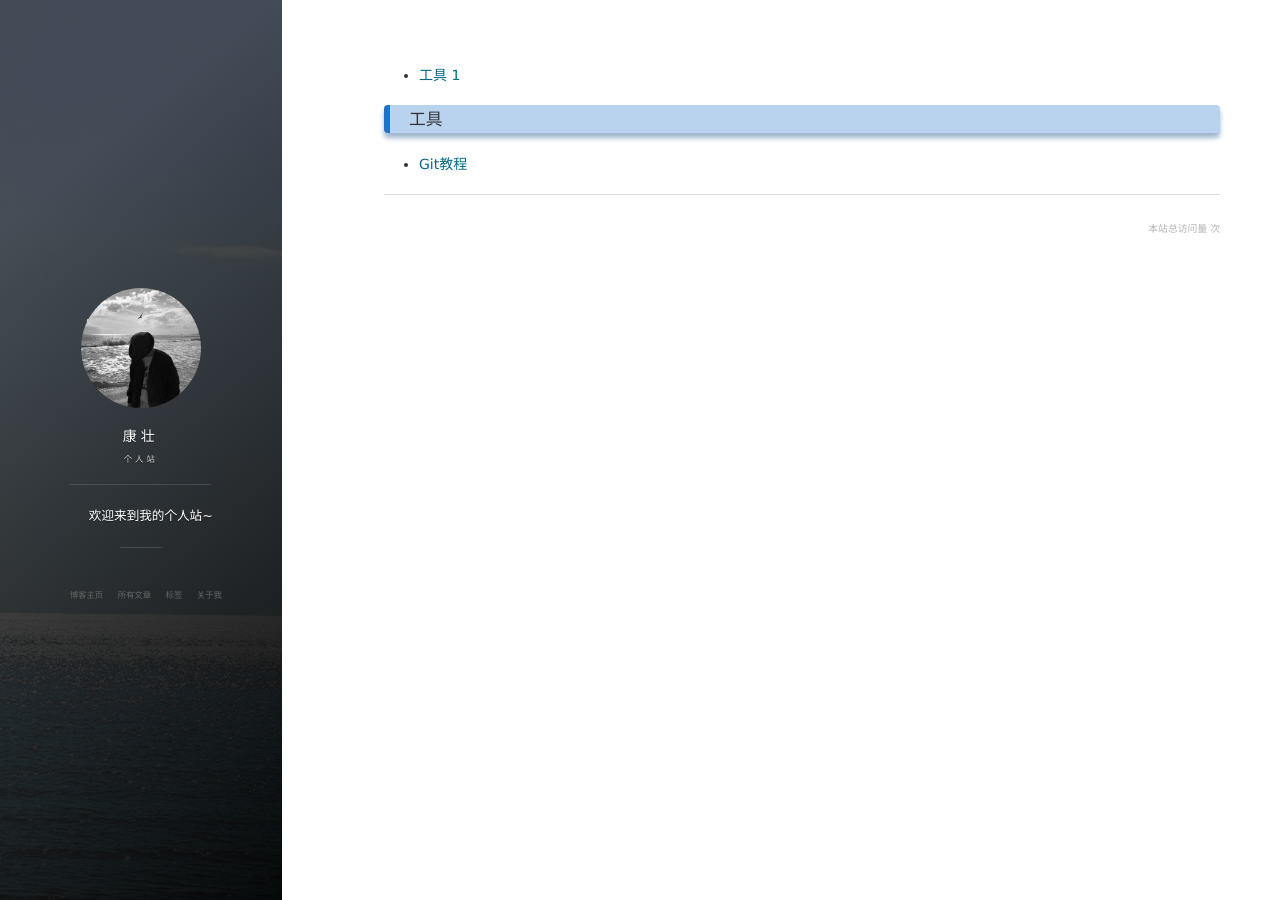
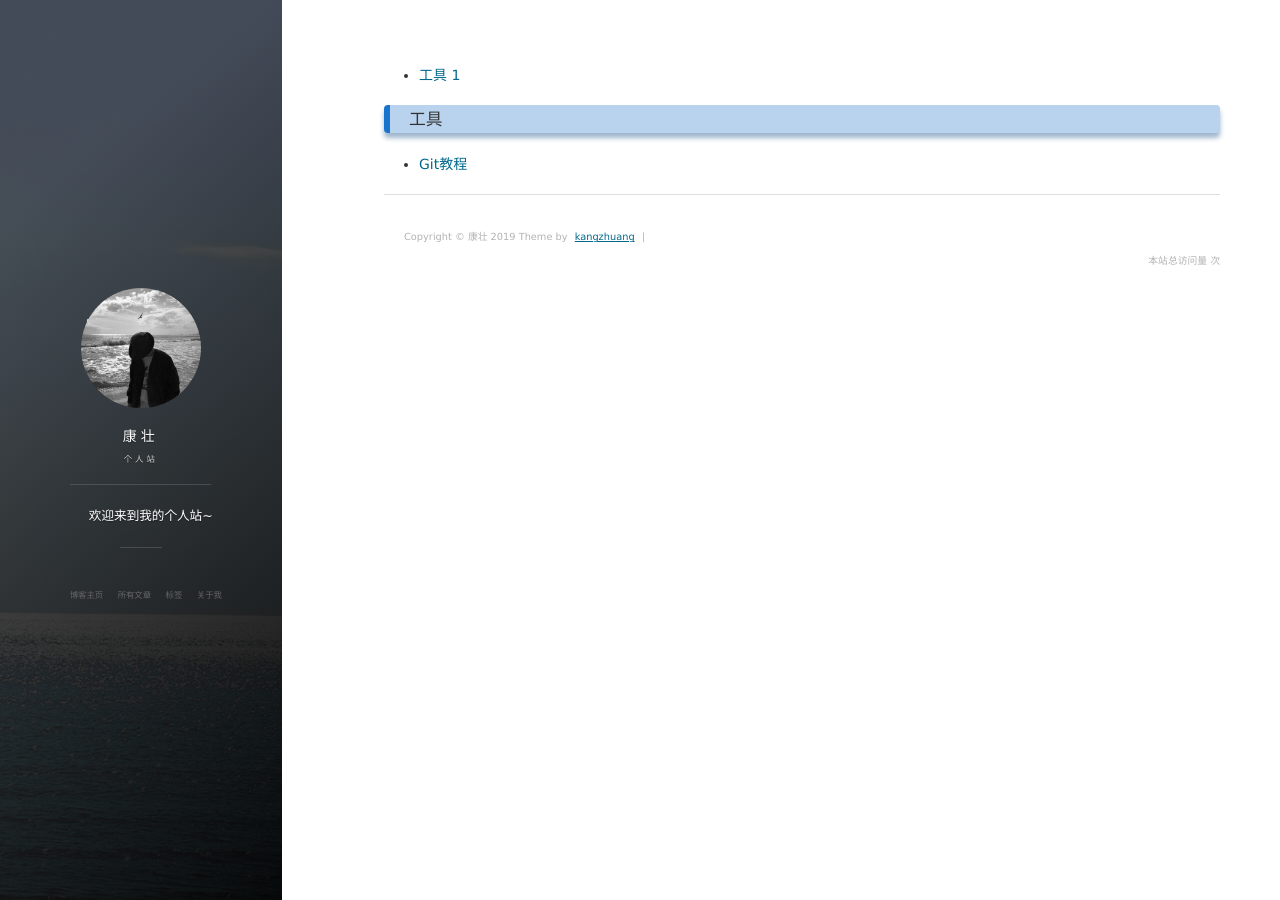
Before and after one commit to kangzhuang0201/kangzhuang0201.github.io, a Jekyll site: the page built from tags.html, in a window 1280 px wide. Built offline with Jekyll 4.4.1, drawn with Linux system fonts in a browser that asks for light colours; nearby versions of some CDN libraries; comment, search, counter and statistics services are not loaded.

Commit message:
修改博客

```diff
--- a/_includes/footer.html
+++ b/_includes/footer.html
@@ -86,14 +86,14 @@
         </div>
 
         <div class = "footer_div">
-           <!--<p class="copyright text-muted">-->
-            <!--Copyright &copy; {{ site.title }} {{ site.time | date: '%Y' }} Theme by <a href="http://baixin.io/">leopardpan</a> |-->
+           <p class="copyright text-muted">
+            Copyright &copy; {{ site.title }} {{ site.time | date: '%Y' }} Theme by <a href="https://kangzhuang0201.github.io/">kangzhuang</a> |
             <!--<iframe-->
                 <!--style="margin-left: 2px; margin-bottom:-5px;"-->
                 <!--frameborder="0" scrolling="0" width="91px" height="20px"-->
                 <!--src="https://ghbtns.com/github-btn.html?user=leopardpan&repo=leopardpan.github.io&type=star&count=true" >-->
             <!--</iframe>-->
-            <!--</p>-->
+            </p>
         	<div align="right">
     			<link rel="stylesheet" href="//cdn.bootcss.com/font-awesome/4.3.0/css/font-awesome.min.css">
 
```
